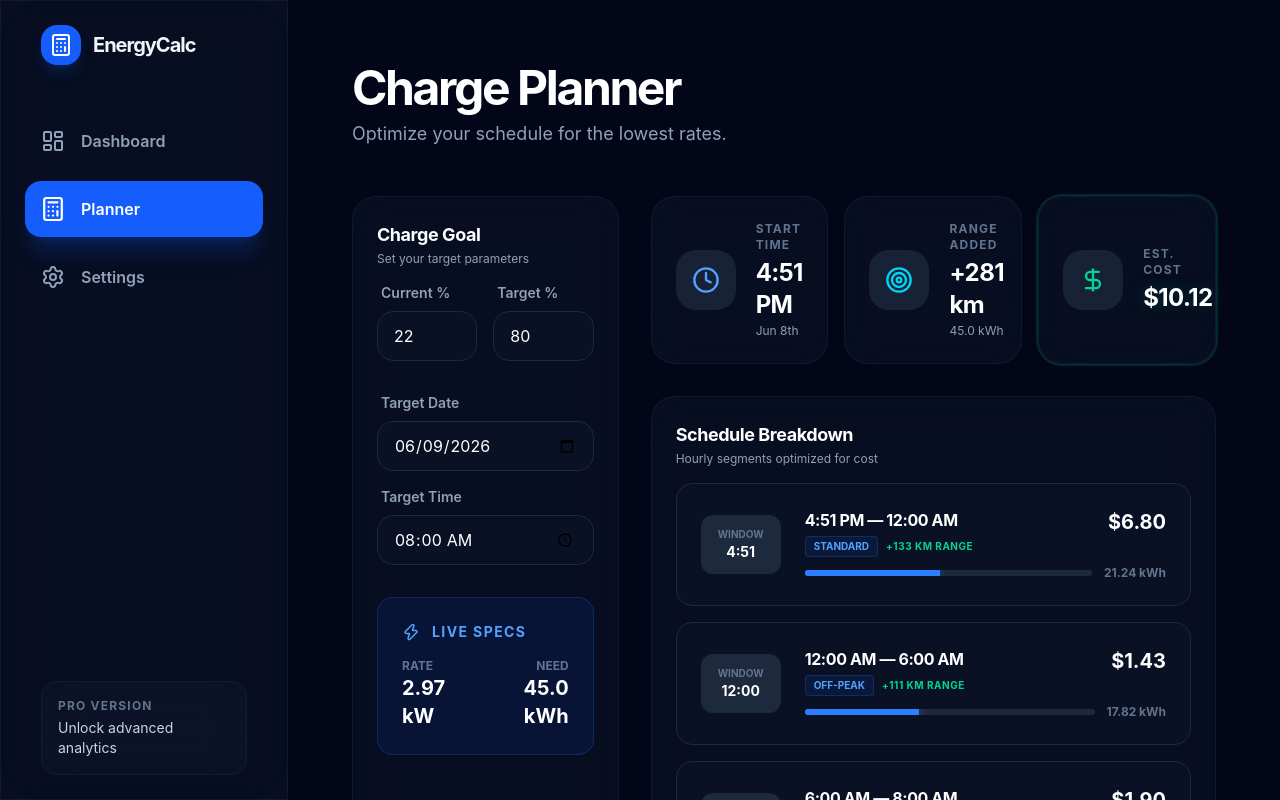
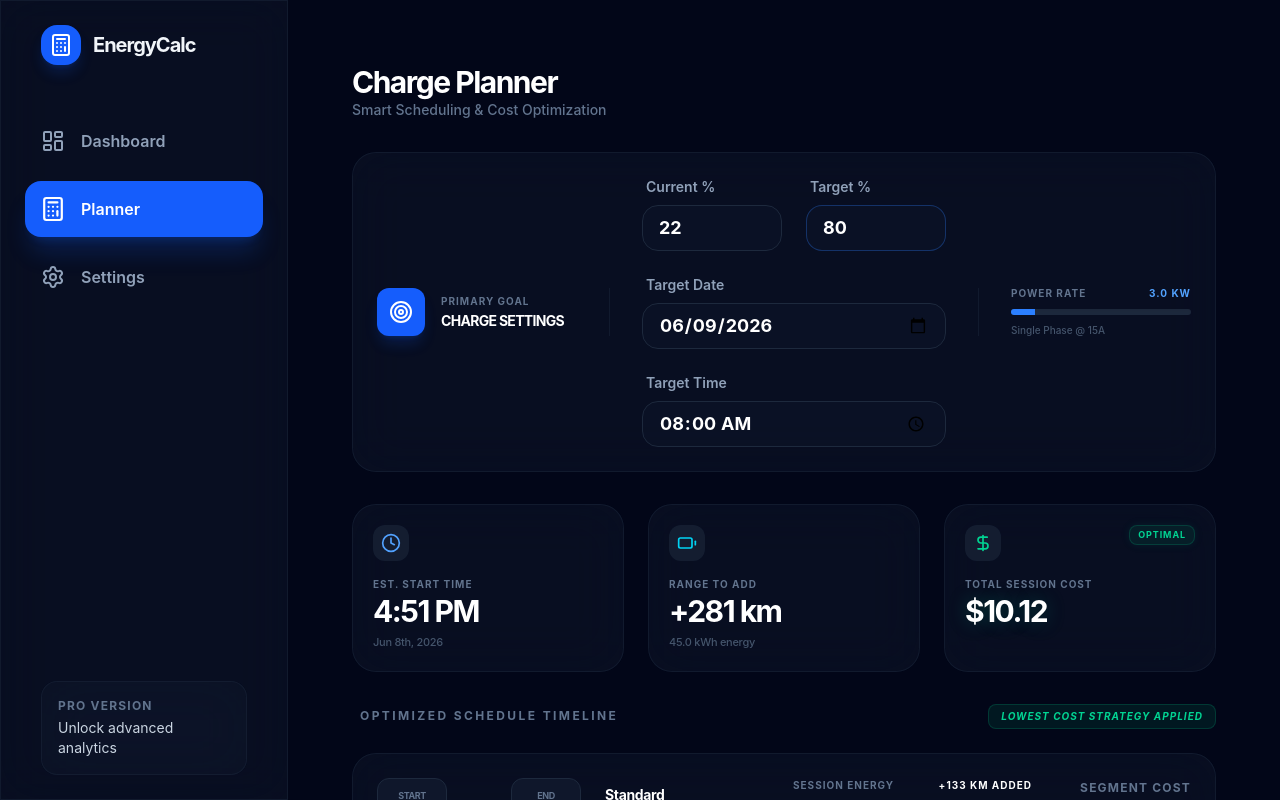
Before and after one commit to CraigInBrisbane/energycalculator, a React (Vite) app in the folder Frontend/: page / in a window 1280 px wide. Both pictures are taken after a click on the button "Planner". Shown: the top 800 px of the page. Built offline with nearby package versions, Linux system fonts and the light colour scheme.

Commit message:
Fix unused import and verify full-width Planner layout

```diff
--- a/Frontend/src/features/planner/PlannerPage.tsx
+++ b/Frontend/src/features/planner/PlannerPage.tsx
@@ -5,7 +5,8 @@ import { Input } from '../../components/Input';
 import { getOptimizedSchedule, calculatePower, calculateChargeNeeded } from '../../services/calculationService';
 import { format, addDays, setHours, setMinutes } from 'date-fns';
 import type { LucideIcon } from 'lucide-react';
-import { Clock, Zap, DollarSign, Target, Calendar } from 'lucide-react';
+import { clsx } from 'clsx';
+import { Clock, DollarSign, Target, Calendar, Battery } from 'lucide-react';
 
 export const PlannerPage = () => {
   const { car, charger, tariffs } = useAppStore();
@@ -34,17 +35,33 @@ export const PlannerPage = () => {
   const powerKW = calculatePower(charger);
 
   return (
-    <div className="flex flex-col gap-12">
-      <header>
-        <h2 className="text-5xl font-bold tracking-tighter text-white">Charge Planner</h2>
-        <p className="text-slate-400 mt-2 text-lg">Optimize your schedule for the lowest rates.</p>
+    <div className="flex flex-col gap-8 max-w-[1600px] mx-auto">
+      {/* 1. Header */}
+      <header className="flex items-center justify-between">
+        <div>
+          <h2 className="text-3xl font-bold tracking-tighter text-white">Charge Planner</h2>
+          <p className="text-slate-500 text-sm font-medium">Smart Scheduling & Cost Optimization</p>
+        </div>
       </header>
 
-      <div className="grid grid-cols-1 lg:grid-cols-3 gap-8">
-        {/* Controls */}
-        <Card title="Charge Goal" subtitle="Set your target parameters">
-          <div className="flex flex-col gap-8">
-            <div className="grid grid-cols-2 gap-4">
+      {/* 2. Full Width Charge Goal Panel */}
+      <section>
+        <Card className="!p-6 bg-blue-600/[0.02] border-blue-500/10">
+          <div className="flex flex-col lg:flex-row items-center gap-8">
+            <div className="flex items-center gap-4 min-w-[200px]">
+              <div className="p-3 bg-blue-600 rounded-xl shadow-lg shadow-blue-600/20 text-white">
+                <Target size={24} />
+              </div>
+              <div>
+                <p className="text-[10px] font-bold text-slate-500 uppercase tracking-widest mb-0.5">Primary Goal</p>
+                <h3 className="text-sm font-bold text-white uppercase tracking-tighter">Charge Settings</h3>
+              </div>
+            </div>
+
+            <div className="hidden lg:block h-12 w-px bg-slate-800/50" />
+
+            <div className="flex flex-1 flex-wrap items-end gap-6 w-full lg:w-auto">
+              <div className="flex-1 min-w-[120px]">
                 <Input
                   label="Current %"
                   type="number"
@@ -52,7 +69,10 @@ export const PlannerPage = () => {
                   max="100"
                   value={currentPct}
                   onChange={(e) => setCurrentPct(parseInt(e.target.value) || 0)}
+                  className="text-lg py-2 font-bold"
                 />
+              </div>
+              <div className="flex-1 min-w-[120px]">
                 <Input
                   label="Target %"
                   type="number"
@@ -60,126 +80,157 @@ export const PlannerPage = () => {
                   max="100"
                   value={targetPct}
                   onChange={(e) => setTargetPct(parseInt(e.target.value) || 0)}
+                  className="text-lg py-2 font-bold border-blue-500/30"
                 />
               </div>
-            <div className="space-y-4">
+              <div className="flex-[1.5] min-w-[180px]">
                 <Input
                   label="Target Date"
                   type="date"
                   value={targetDate}
                   onChange={(e) => setTargetDate(e.target.value)}
+                  className="text-lg py-2 font-bold"
                 />
+              </div>
+              <div className="flex-1 min-w-[120px]">
                 <Input
                   label="Target Time"
                   type="time"
                   value={targetTime}
                   onChange={(e) => setTargetTime(e.target.value)}
+                  className="text-lg py-2 font-bold"
                 />
               </div>
+            </div>
 
-            <div className="p-6 bg-blue-600/10 border border-blue-500/20 rounded-2xl">
-              <div className="flex items-center gap-3 mb-4">
-                <Zap size={18} className="text-blue-400" />
-                <span className="text-sm font-bold text-blue-400 uppercase tracking-widest">Live Specs</span>
+            <div className="hidden xl:block h-12 w-px bg-slate-800/50" />
+
+            <div className="hidden xl:flex flex-col gap-2 min-w-[180px]">
+              <div className="flex items-center justify-between text-[10px] font-bold text-slate-500 uppercase tracking-widest">
+                <span>Power Rate</span>
+                <span className="text-blue-400">{powerKW.toFixed(1)} kW</span>
               </div>
-              <div className="flex justify-between items-end">
-                <div>
-                  <p className="text-xs text-slate-500 font-bold uppercase">Rate</p>
-                  <p className="text-xl font-bold text-white">{powerKW.toFixed(2)} kW</p>
+              <div className="w-full h-1.5 bg-slate-800 rounded-full overflow-hidden shadow-inner">
+                <div className="h-full bg-blue-500" style={{ width: `${(powerKW / 22) * 100}%` }} />
               </div>
-                <div className="text-right">
-                  <p className="text-xs text-slate-500 font-bold uppercase">Need</p>
-                  <p className="text-xl font-bold text-white">{totalKWh.toFixed(1)} kWh</p>
-                </div>
-              </div>
+              <p className="text-[10px] text-slate-600 font-medium">Single Phase @ {charger.amps}A</p>
             </div>
           </div>
         </Card>
+      </section>
 
-        {/* Results */}
-        <div className="lg:col-span-2 flex flex-col gap-8">
-          <div className="grid grid-cols-1 md:grid-cols-3 gap-4">
+      {/* 3. Results Summary Row */}
+      <div className="grid grid-cols-1 md:grid-cols-3 gap-6">
         <SummaryStat
           icon={Clock}
           accentClass="text-blue-400"
-              label="Start Time"
+          label="Est. Start Time"
           value={startTime ? format(startTime, 'h:mm a') : 'N/A'}
-              subValue={startTime ? format(startTime, 'MMM do') : ''}
+          subValue={startTime ? format(startTime, 'MMM do, yyyy') : ''}
         />
         <SummaryStat
-              icon={Target}
+          icon={Battery}
           accentClass="text-cyan-400"
-              label="Range Added"
+          label="Range to add"
           value={`+${totalRange.toFixed(0)} km`}
-              subValue={`${totalKWh.toFixed(1)} kWh`}
+          subValue={`${totalKWh.toFixed(1)} kWh energy`}
         />
         <SummaryStat
           icon={DollarSign}
           accentClass="text-emerald-400"
-              label="Est. Cost"
+          label="Total Session Cost"
           value={`$${totalCost.toFixed(2)}`}
           highlight
         />
       </div>
 
-          <Card title="Schedule Breakdown" subtitle="Hourly segments optimized for cost">
-            <div className="flex flex-col gap-4">
-              {schedule.map((segment, i) => (
-                <div key={i} className="flex items-center gap-6 p-6 rounded-2xl bg-slate-900/50 border border-slate-800 hover:border-slate-700 transition-all group">
-                  <div className="flex flex-col items-center justify-center p-3 bg-slate-800 rounded-xl min-w-[80px]">
-                    <p className="text-[10px] font-bold text-slate-500 uppercase">Window</p>
-                    <p className="text-sm font-bold text-white">{format(segment.startTime, 'h:mm')}</p>
+      {/* 4. Schedule Breakdown */}
+      <section className="space-y-6">
+        <div className="flex items-center justify-between ml-2">
+           <h4 className="text-xs font-bold text-slate-500 uppercase tracking-[0.2em]">Optimized Schedule Timeline</h4>
+           <div className="flex items-center gap-2 px-3 py-1 bg-emerald-500/10 rounded-lg border border-emerald-500/20">
+              <span className="text-[10px] font-bold text-emerald-400 uppercase tracking-widest italic">Lowest Cost Strategy Applied</span>
+           </div>
         </div>
 
-                  <div className="flex-1">
-                    <div className="flex justify-between items-start mb-2">
-                      <div>
-                        <p className="font-bold text-white tracking-tight">{format(segment.startTime, 'h:mm a')} — {format(segment.endTime, 'h:mm a')}</p>
-                        <div className="flex items-center gap-2 mt-1">
-                          <span className="inline-block text-[10px] font-bold px-2 py-0.5 rounded bg-blue-600/10 text-blue-400 border border-blue-500/20 uppercase">
-                            {segment.tariff.name}
-                          </span>
-                          <span className="text-[10px] font-bold text-emerald-400 uppercase tracking-wider">
-                            +{segment.rangeAdded.toFixed(0)} km range
-                          </span>
+        <Card className="!p-0 overflow-hidden border-slate-800/40">
+          <div className="flex flex-col divide-y divide-slate-800/50">
+            {schedule.map((segment, i) => (
+              <div key={i} className="flex flex-col md:flex-row md:items-center gap-6 p-6 hover:bg-slate-900/30 transition-all group">
+                <div className="flex items-center gap-6 md:min-w-[200px]">
+                  <div className="flex flex-col items-center justify-center p-3 bg-slate-900 rounded-xl border border-slate-800 min-w-[70px]">
+                    <p className="text-[9px] font-bold text-slate-500 uppercase tracking-tighter leading-none mb-1">Start</p>
+                    <p className="text-sm font-bold text-white leading-none">{format(segment.startTime, 'h:mm')}</p>
+                  </div>
+                  <div className="h-px w-4 bg-slate-800" />
+                  <div className="flex flex-col items-center justify-center p-3 bg-slate-900 rounded-xl border border-slate-800 min-w-[70px]">
+                    <p className="text-[9px] font-bold text-slate-500 uppercase tracking-tighter leading-none mb-1">End</p>
+                    <p className="text-sm font-bold text-white leading-none">{format(segment.endTime, 'h:mm')}</p>
                   </div>
                 </div>
-                      <p className="text-xl font-bold text-white">${segment.cost.toFixed(2)}</p>
+
+                <div className="flex-1 flex flex-col md:flex-row md:items-center gap-6 lg:gap-12">
+                  <div className="md:min-w-[140px]">
+                    <p className="text-sm font-bold text-white tracking-tight mb-1">{segment.tariff.name}</p>
+                    <p className="text-[10px] text-slate-500 font-bold uppercase tracking-widest">${segment.tariff.rate.toFixed(3)} / kWh</p>
                   </div>
 
-                    <div className="flex items-center gap-3">
-                      <div className="flex-1 h-1.5 bg-slate-800 rounded-full overflow-hidden">
-                        <div className="h-full bg-blue-500 shadow-[0_0_8px_rgba(59,130,246,0.5)]" style={{ width: `${(segment.kWhCharged / (totalKWh || 1)) * 100}%` }} />
+                  <div className="flex-1 space-y-2">
+                    <div className="flex justify-between items-center text-[10px] font-bold uppercase tracking-widest">
+                      <span className="text-slate-500 group-hover:text-blue-400 transition-colors">Session Energy</span>
+                      <span className="text-white">+{segment.rangeAdded.toFixed(0)} km added</span>
                     </div>
-                      <span className="text-xs text-slate-500 font-bold">{segment.kWhCharged.toFixed(2)} kWh</span>
+                    <div className="w-full h-1.5 bg-slate-900 rounded-full overflow-hidden shadow-inner">
+                      <div className="h-full bg-blue-500 shadow-[0_0_10px_rgba(59,130,246,0.3)] transition-all duration-500" style={{ width: `${(segment.kWhCharged / (totalKWh || 1)) * 100}%` }} />
+                    </div>
+                    <div className="flex justify-between items-center text-[10px] text-slate-600 font-medium">
+                       <span>{segment.kWhCharged.toFixed(2)} kWh produced</span>
+                       <span className="text-emerald-400/80 tracking-tighter italic">Optimized</span>
+                    </div>
+                  </div>
+
+                  <div className="md:text-right min-w-[100px]">
+                    <p className="text-xs font-bold text-slate-500 uppercase tracking-widest mb-1">Segment Cost</p>
+                    <p className="text-xl font-bold text-white tracking-tighter">${segment.cost.toFixed(2)}</p>
                   </div>
                 </div>
               </div>
             ))}
 
             {schedule.length === 0 && (
-                <div className="py-12 text-center glass rounded-2xl border-dashed border-2">
-                  <Calendar className="mx-auto text-slate-700 mb-4" size={48} />
-                  <p className="text-slate-500 font-medium">Configure your goal to see the schedule</p>
+              <div className="py-20 text-center flex flex-col items-center">
+                <div className="p-6 bg-slate-900 rounded-[2.5rem] mb-6 border border-slate-800 shadow-2xl">
+                  <Calendar className="text-slate-700" size={48} />
+                </div>
+                <h5 className="text-lg font-bold text-white mb-2">Awaiting Configuration</h5>
+                <p className="text-slate-500 max-w-xs mx-auto">Please adjust your current and target charge levels to generate an optimized charging timeline.</p>
               </div>
             )}
           </div>
         </Card>
-        </div>
-      </div>
+      </section>
     </div>
   );
 };
 
 const SummaryStat = ({ icon: Icon, accentClass, label, value, subValue, highlight }: { icon: LucideIcon, accentClass: string, label: string, value: string, subValue?: string, highlight?: boolean }) => (
-  <Card className={`p-6 flex flex-row items-center gap-5 ${highlight ? 'ring-2 ring-emerald-500/20 bg-emerald-500/5' : ''}`}>
-    <div className="p-4 bg-slate-800/80 rounded-[1.25rem]">
-      <Icon className={accentClass} size={28} />
+  <Card className={clsx("!p-5 border-slate-800/40", highlight && "bg-emerald-500/[0.03] border-emerald-500/10")}>
+    <div className="flex justify-between items-start mb-4">
+      <div className="p-2 bg-slate-800/60 rounded-xl text-slate-400">
+        <Icon className={accentClass} size={20} />
       </div>
-    <div>
-      <p className="text-xs font-bold text-slate-500 uppercase tracking-widest mb-1">{label}</p>
-      <p className={`text-2xl font-bold tracking-tight text-white ${highlight ? 'glow-emerald' : ''}`}>{value}</p>
-      {subValue && <p className="text-xs text-slate-400 mt-0.5">{subValue}</p>}
+      {highlight && (
+        <div className="bg-emerald-500/10 text-emerald-400 text-[9px] font-bold px-2 py-0.5 rounded-lg border border-emerald-500/20 uppercase tracking-widest shadow-[0_0_10px_rgba(16,185,129,0.1)]">
+          Optimal
         </div>
+      )}
+    </div>
+    <p className="text-[10px] font-bold text-slate-500 uppercase tracking-widest mb-1">{label}</p>
+    <p className={clsx("text-3xl font-bold tracking-tighter text-white leading-none", highlight && "glow-emerald")}>{value}</p>
+    {subValue && (
+      <p className="text-[11px] text-slate-600 font-medium mt-2 tracking-tight">
+        {subValue}
+      </p>
+    )}
   </Card>
 );
```
Lines whose indentation alone changed are shown as unchanged.
